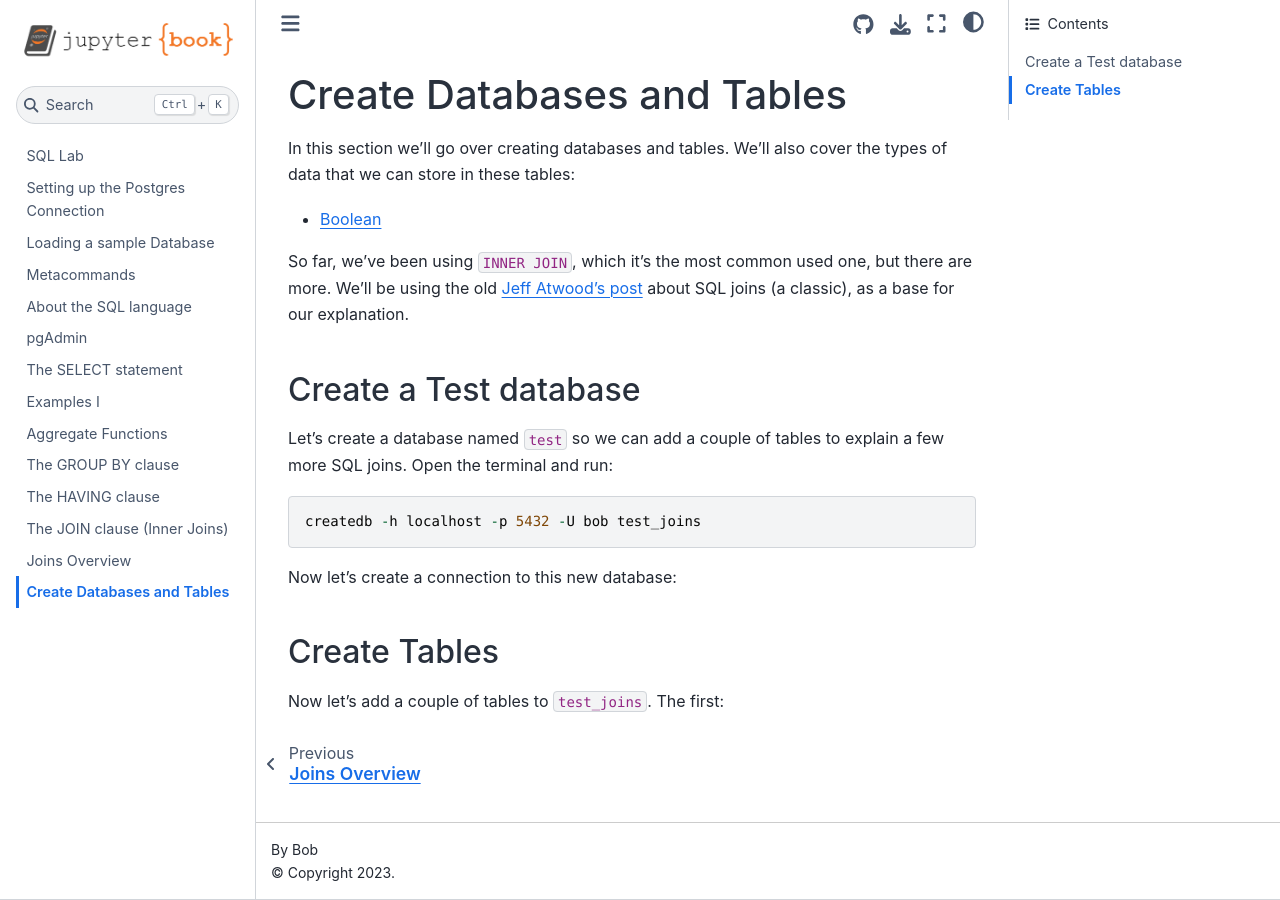
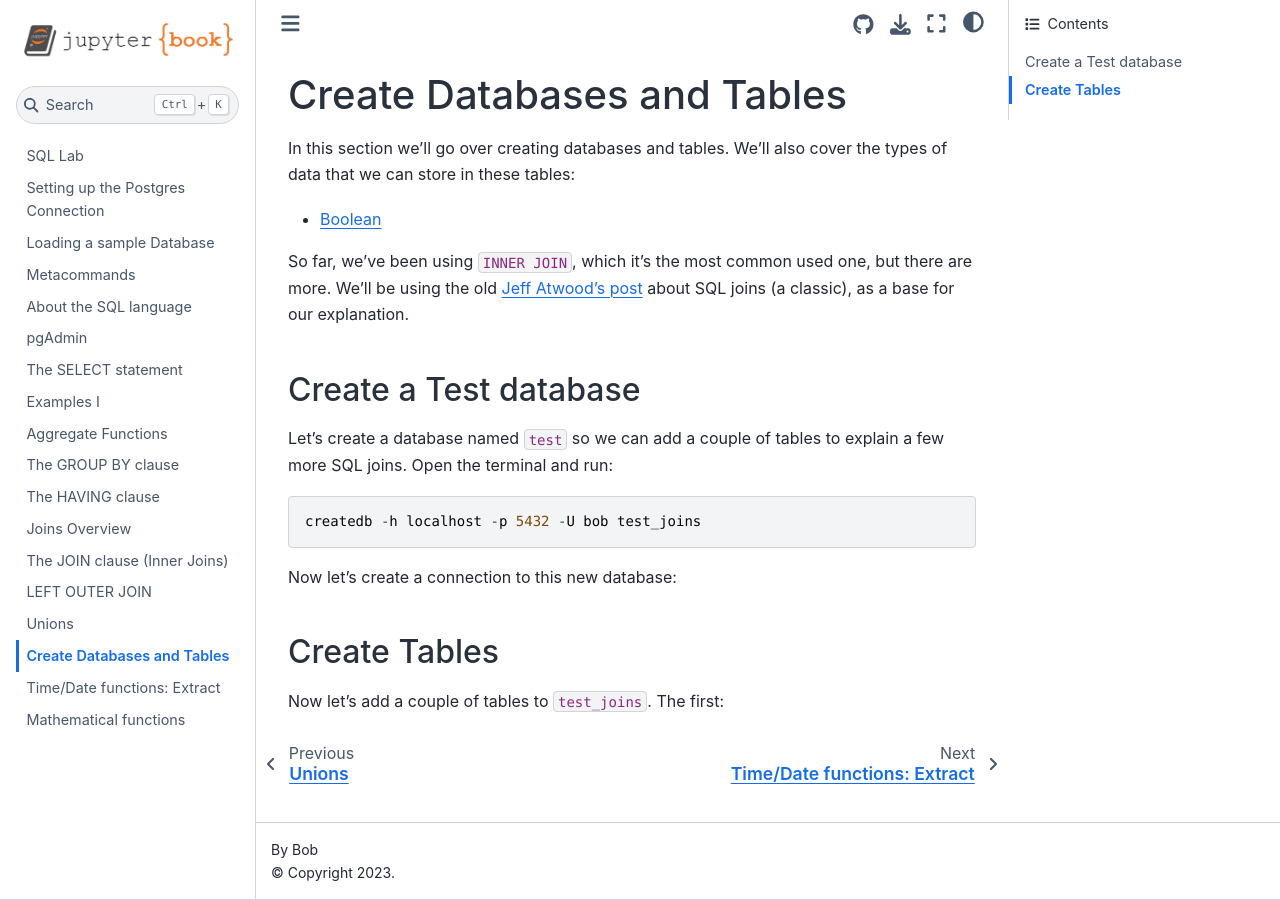
Before and after one commit to lifeBalance/sql-lab, a Jupyter Book: the page built from book/create_databases_tables.ipynb, in a window 1280 px wide. Built offline with Jupyter Book 1.0.4 settings and Sphinx 7.4.7 and the Sphinx Book theme 1.1.4, drawn with Linux system fonts in a browser that asks for light colours.

Commit message:
Add more notes

```diff
--- a/book/_toc.yml
+++ b/book/_toc.yml
@@ -14,6 +14,10 @@ chapters:
 - file: aggregate-functions.ipynb
 - file: group-by.ipynb
 - file: having.ipynb
+- file: joins_overview.ipynb
 - file: inner_joins.ipynb
-- file: joins_overview.ipynb
+- file: left_outer_joins.ipynb
+- file: unions.ipynb
 - file: create_databases_tables.ipynb
+- file: date_time_functions.ipynb
+- file: math_functions.ipynb
```
Also changed, not shown: book/date_time_functions.ipynb (added), book/images/left_outer_table.png (added), book/left_outer_joins.ipynb (added), book/math_functions.ipynb (added), book/unions.ipynb (added).
